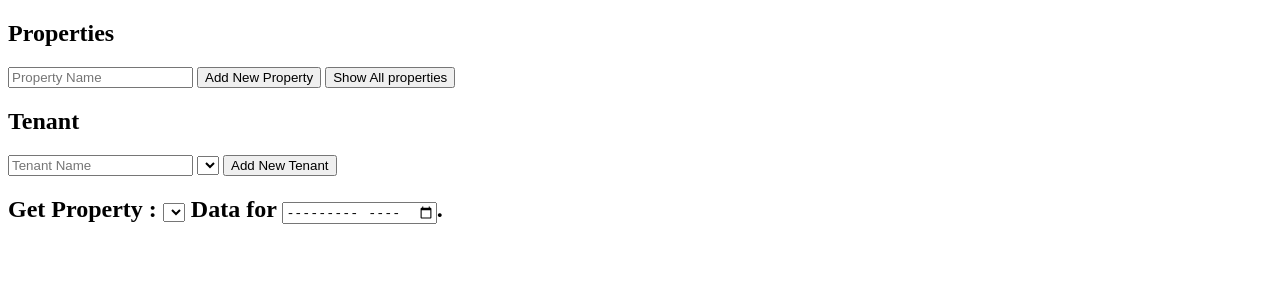
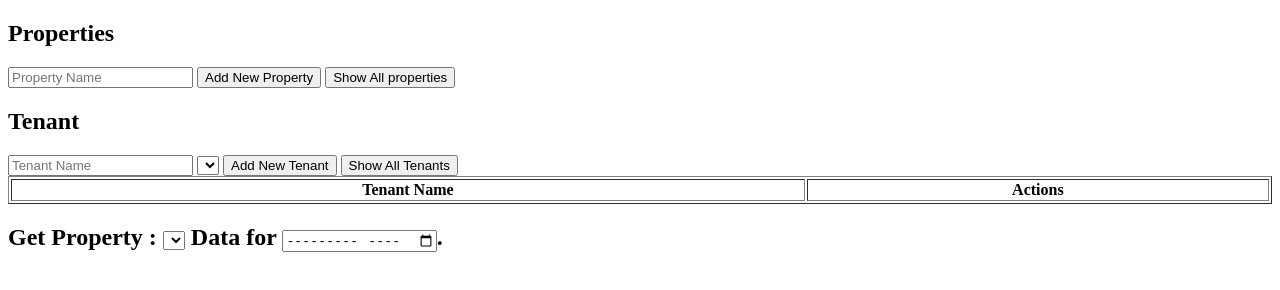
Before and after one commit to ramanchot/godaddytest1, a website: page custom-property-manager.html in a window 1280 px wide. Drawn offline with Linux system fonts and the light colour scheme; no server answers.

Commit message:
show teants

```diff
--- a/custom-property-manager.html
+++ b/custom-property-manager.html
@@ -19,6 +19,16 @@
     <input type="text" id="tenantName" placeholder="Tenant Name" />
     <select id="propertySelectForTenant"></select>
     <button onclick="addTenant()">Add New Tenant</button>
+    <button onclick="loadTenants()">Show All Tenants</button>
+    <table id="tenantsList" border="1" width="100%">
+      <thead>
+        <tr>
+          <th>Tenant Name</th>
+          <th>Actions</th>
+        </tr>
+      </thead>
+      <tbody id="tenantsListBody"></tbody>
+    </table>
     <h2>Get Property : <select id="propertySelectForTenant1"></select> Data for <input type="month" id="periodPicker" onchange="onMonthSelected(this.value)">.</h2>
     <table border="1" width="100%" style="display: none;" id="rentRecordTable">
       <thead>
--- a/custom-property-manager.js
+++ b/custom-property-manager.js
@@ -63,6 +63,26 @@ async function loadProperties() {
     );
 
     document.getElementById("propertiesList").innerHTML = html;
+}
+
+/* Load Tenants */
+async function loadTenants() {
+    html='';
+    const tenants = await fetch("/api/main?action=GET_TENANTS_LIST&propertyId="+document.getElementById("propertySelectForTenant").value, {
+        method: "GET",
+        headers: { "Content-Type": "application/json" },
+    });
+    const tenantsList = await tenants.json();
+    alert(tenantsList.length+" Tenants found for selected property");
+   if(tenantsList.length === 0){
+    document.getElementById("tenantsListBody").innerHTML = `<tr><td align="center" colspan="3">No tenants found for selected property</td></tr>`;
+    return;
+   }else{
+    tenantsList.forEach(
+        (t) => (html += `<tr><td type='text' value='${t._id}'>${t.name}</td></tr>`)
+    );
+    document.getElementById("tenantsListBody").innerHTML = html;
+   }
 }
 
 async function onMonthSelected(value){
```
